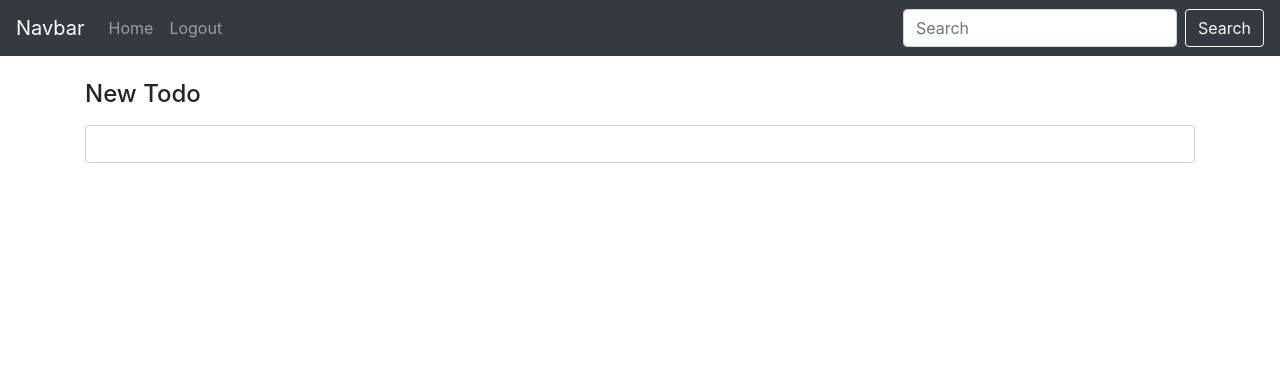
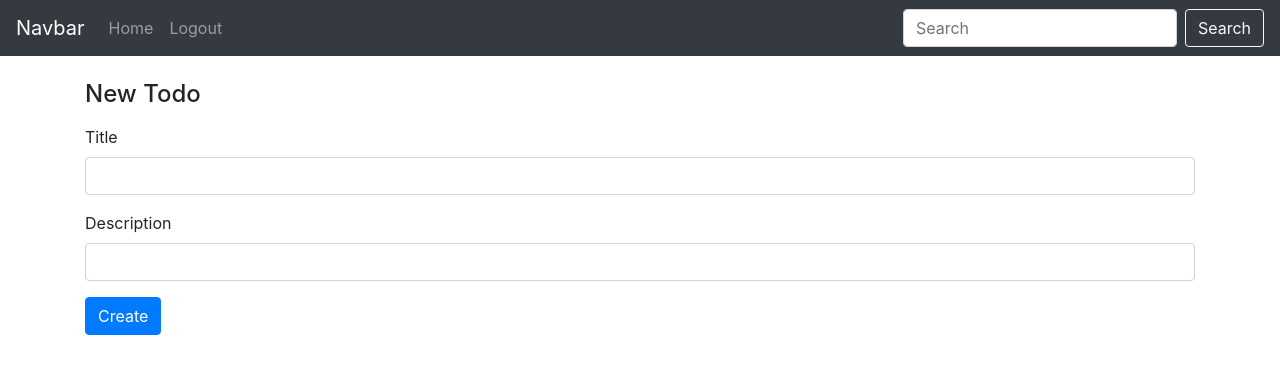
Before and after one commit to j584lee98/flask-auth, a Flask app: page / in a window 1280 px wide. Shown: the top 374 px of the page. Run offline with Flask 2, Linux system fonts and the light colour scheme; the visitor is signed in with stand-in values (Sample User, id 1); data comes from the database, SQL or seed files in the repository; data that the repository does not hold is empty; some libraries are stand-ins or nearby versions.

Commit message:
Add todo description to model and todo form

```diff
--- a/mysite/auth.py
+++ b/mysite/auth.py
@@ -58,7 +58,7 @@ def signup():
       new_user = User(first_name=first_name, last_name=last_name, email=email, password=generate_password_hash(password1, method='sha256'))
       db.session.add(new_user)
       db.session.commit()
-      login_user(user, remember=True)
+      login_user(new_user, remember=True)
       flash('Account created successfully.', category='success')
       return redirect(url_for('views.home'))
 
--- a/mysite/models.py
+++ b/mysite/models.py
@@ -14,5 +14,6 @@ class User(db.Model, UserMixin):
 class Todo(db.Model):
   id = db.Column(db.Integer, primary_key=True)
   todo = db.Column(db.String(500), nullable=False)
+  desc = db.Column(db.String(500))
   date = db.Column(db.DateTime(timezone=True), default=func.now(), nullable=False)
   user_id = db.Column(db.Integer, db.ForeignKey('user.id'), nullable=False)
--- a/mysite/templates/home.html
+++ b/mysite/templates/home.html
@@ -1,17 +1,24 @@
 {% extends "base.html" %} {% block title %}Home{% endblock %}{% block container
 %}
-<form method="POST">
+<form method="POST" class="mb-5">
   <h4 class="mb-3">New Todo</h4>
   <div class="mb-3">
-    <input type="text" class="form-control" id="todo" name="todo" />
+    <label for="title" class="form-label">Title</label>
+    <input type="text" class="form-control" id="title" name="title" />
   </div>
+  <div class="mb-3">
+    <label for="desc" class="form-label">Description</label>
+    <input type="text" class="form-control" id="desc" name="desc" />
+  </div>
+  <button type="submit" class="btn btn-primary">Create</button>
 </form>
 <div class="list-group">
+  {% if current_user.todos %}
+  <h4 class="mb-3">My Todos</h4>
   {% for todo in current_user.todos %}
-  <a href="#" class="list-group-item list-group-item-action">
+  <a class="list-group-item list-group-item-action">
     <div class="d-flex w-100 justify-content-between">
       <h5 class="mb-1">{{ todo.todo }}</h5>
-      <small>{{ todo.date }}</small>
       <button
         type="button"
         class="close"
@@ -21,8 +28,9 @@
         <span aria-hidden="true">&times;</span>
       </button>
     </div>
-    <p class="mb-1">Some placeholder content in a paragraph.</p>
+    <p class="mb-1">{{ todo.desc }}</p>
+    <small>{{ todo.date }}</small>
   </a>
-  {% endfor %}
+  {% endfor %} {% endif %}
 </div>
 {% endblock %}
--- a/mysite/views.py
+++ b/mysite/views.py
@@ -1,5 +1,6 @@
 from flask import Blueprint, render_template, request, flash, jsonify
 from flask_login import login_required, current_user
+from datetime import datetime, timezone
 import json
 
 from . import db
@@ -11,12 +12,12 @@ views = Blueprint('views', __name__)
 @login_required
 def home():
   if request.method == 'POST':
-    todo = request.form.get('todo')
-    new_todo = Todo(todo=todo, user_id=current_user.id)
+    title = request.form.get('title')
+    desc = request.form.get('desc')
+    new_todo = Todo(todo=title, desc=desc, user_id=current_user.id)
     db.session.add(new_todo)
     db.session.commit()
     flash('Todo created successfully!', category='success')
-
   return render_template("home.html")
 
 @views.route('/delete', methods=['POST'])
```
